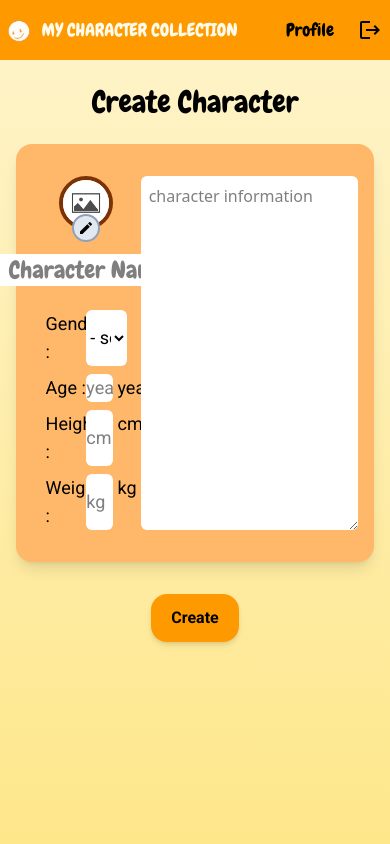
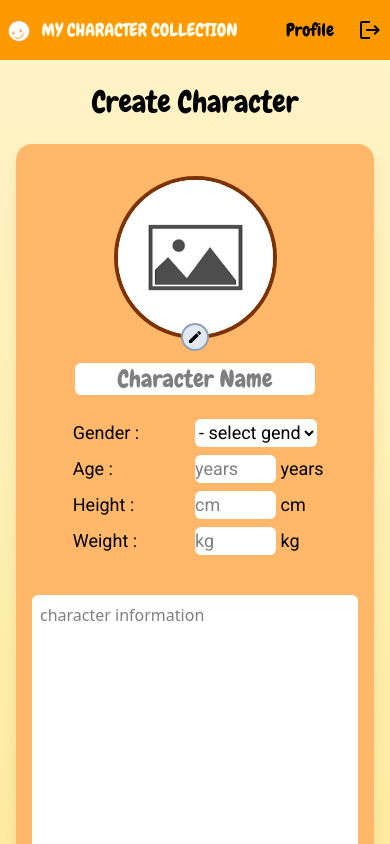
Before and after one commit to biogolf10457/my-character-collection, a React (Vite) app in the folder frontend/: page /createcharacter in a window 390 px wide. Shown: the top 844 px of the page. Built offline with nearby package versions, Linux system fonts and the light colour scheme; sample sign-in values are in the browser's storage.

Commit message:
update responsive character page

```diff
--- a/frontend/src/components/CharacterProfile.jsx
+++ b/frontend/src/components/CharacterProfile.jsx
@@ -72,8 +72,8 @@ const CharacterProfile = () => {
         </button>
       </div>
       <div className="relative min-h-[70vh] px-4 py-8 bg-orange-300 rounded-2xl shadow-lg">
-        <div className="w-full flex">
-          <div className="w-1/3 flex flex-col items-center justify-center">
+        <div className="w-full flex flex-col lg:flex-row items-start space-y-10 lg:space-y-0">
+          <div className="w-full lg:w-1/3 flex flex-col items-center justify-center">
             <div className="w-1/2 aspect-square bg-white rounded-full border-amber-900 border-4 overflow-hidden">
               <img
                 className="w-full h-full object-contain"
@@ -105,7 +105,7 @@ const CharacterProfile = () => {
               </div>
             </div>
           </div>
-          <div className="w-2/3 whitespace-pre-line break-words">
+          <div className="w-full lg:w-2/3 whitespace-pre-line break-words">
             {characterData.information === ""
               ? "No information."
               : characterData.information}
--- a/frontend/src/components/CharacterProfileEdit.jsx
+++ b/frontend/src/components/CharacterProfileEdit.jsx
@@ -132,8 +132,8 @@ const CharacterProfileEdit = () => {
           <h1 className="font-chewy text-3xl">Edit Character Profile</h1>
         </div>
         <div className="relative px-4 py-8 bg-orange-300 rounded-2xl shadow-lg">
-          <div className="w-full flex">
-            <div className="w-1/3 flex flex-col items-center justify-center">
+          <div className="w-full flex flex-col lg:flex-row items-start space-y-10 lg:space-y-0">
+            <div className="w-full lg:w-1/3 flex flex-col items-center justify-center">
               <div className="relative w-1/2 aspect-square ">
                 <div className="w-full h-full bg-white rounded-full border-amber-900 border-4 overflow-hidden">
                   <img
@@ -220,13 +220,13 @@ const CharacterProfileEdit = () => {
                 </div>
               </div>
             </div>
-            <div className="w-2/3">
+            <div className="w-full lg:w-2/3">
               <textarea
                 name="information"
                 value={formData.information}
                 placeholder="character information"
                 onChange={handleChange}
-                className="w-full min-h-full p-2 bg-white rounded-md"
+                className="w-full min-h-[70vh] p-2 bg-white rounded-md"
               />
             </div>
           </div>
--- a/frontend/src/components/CreateCharacter.jsx
+++ b/frontend/src/components/CreateCharacter.jsx
@@ -112,8 +112,8 @@ const CreateCharacter = ({ userid }) => {
           <h1 className="font-chewy text-3xl">Create Character</h1>
         </div>
         <div className="relative px-4 py-8 bg-orange-300 rounded-2xl shadow-lg">
-          <div className="w-full flex">
-            <div className="w-1/3 flex flex-col items-center justify-center">
+          <div className="w-full flex flex-col lg:flex-row items-start space-y-10 lg:space-y-0">
+            <div className="w-full lg:w-1/3 flex flex-col items-center justify-center">
               <div className="relative w-1/2 aspect-square ">
                 <div className="w-full h-full bg-white rounded-full border-amber-900 border-4 overflow-hidden">
                   <img
@@ -195,13 +195,13 @@ const CreateCharacter = ({ userid }) => {
                 </div>
               </div>
             </div>
-            <div className="w-2/3">
+            <div className="w-full lg:w-2/3">
               <textarea
                 name="information"
                 value={formData.information}
                 placeholder="character information"
                 onChange={handleChange}
-                className="w-full min-h-full p-2 bg-white rounded-md"
+                className="w-full min-h-[70vh] p-2 bg-white rounded-md"
               />
             </div>
           </div>
```
